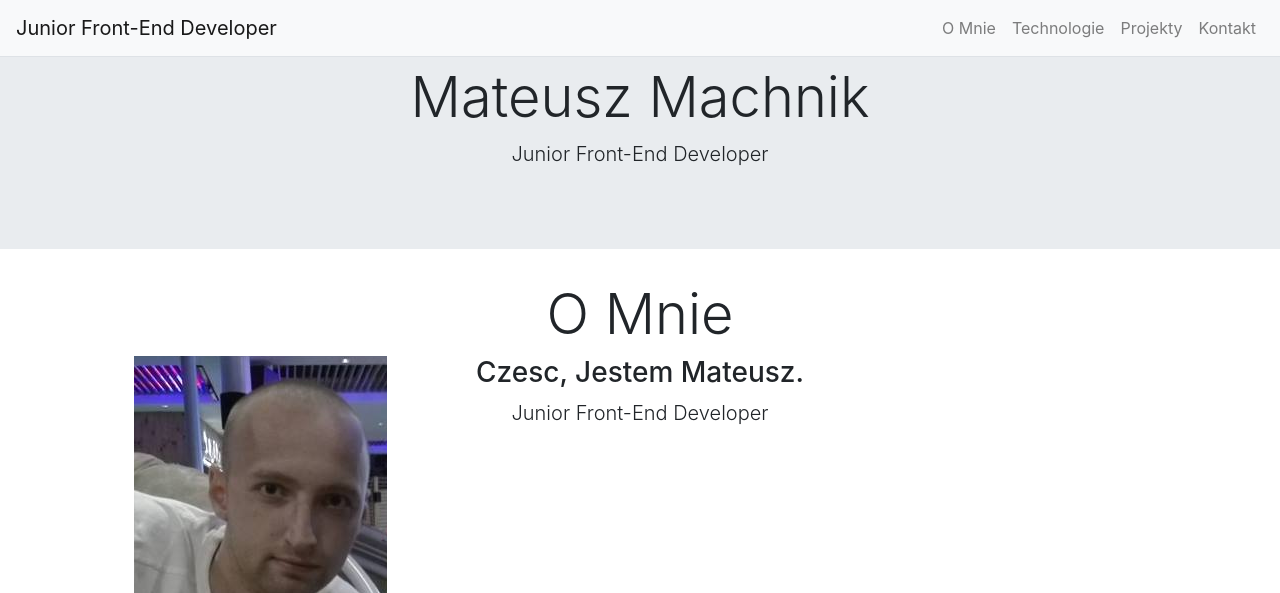
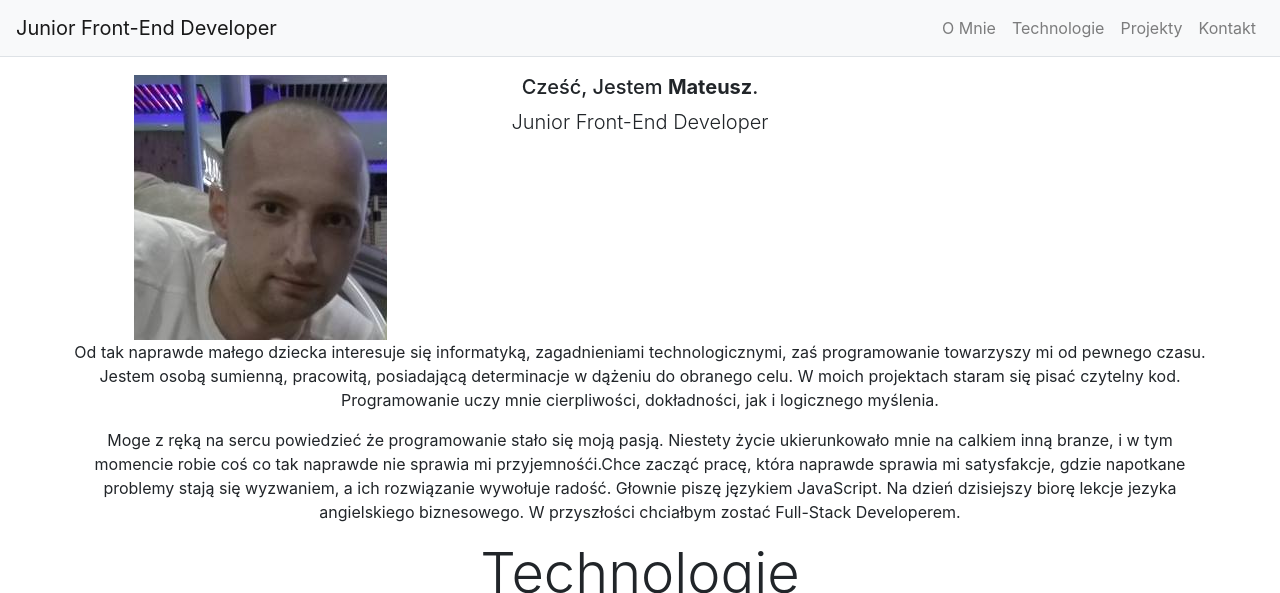
Before and after one commit to Vuzeta/Portfolio-Solid, a plain HTML site: page index.html in a window 1280 px wide. Shown: the top 593 px of the page. Drawn offline with nearby package versions, Linux system fonts and the light colour scheme.

Commit message:
Update
update

```diff
--- a/index.html
+++ b/index.html
@@ -34,16 +34,6 @@
     </div>
 </nav>
 <!---------------------------------------->
-
-    <!--Jumbotron Section-->
-
-<div class="jumbotron jumbotron-fluid">
-    <div class="container text-center">
-        <h1 class="display-4">Mateusz Machnik</h1>
-        <p class="lead">Junior Front-End Developer</p>
-    </div>
-</div>
-<!---------------------------------------->
 <div class="container"> <!--START CONTAINER-->
     <!--ABOUT-->
 <section id="about">
@@ -53,9 +43,10 @@
             <img src="img/photo1.png">
         </div>
         <div class="col-lg-4 col-sm-6 col-xs-12">
-            <h3>Czesc, Jestem Mateusz.</h3>
+            <h5>Cześć, Jestem <strong>Mateusz</strong>.</h5>
             <p class="lead">Junior Front-End Developer</p>
         </div>
+        <div class="row text-center">
         <div class="col-lg-12 col-sm-12 col-xs-12">
             <p>Od tak naprawde małego dziecka interesuje się informatyką, zagadnieniami technologicznymi,
                 zaś programowanie towarzyszy mi od pewnego czasu.
@@ -64,6 +55,8 @@
                 Programowanie uczy mnie cierpliwości, dokładności, jak i
                 logicznego myślenia.
             </p>
+        </div>
+            <div class="col-lg-12 col-sm-12 col-xs-12">
             <p> Moge z ręką na sercu powiedzieć że programowanie stało się moją pasją.
                 Niestety życie ukierunkowało mnie na calkiem inną branze, i w tym momencie robie coś co tak
                 naprawde nie sprawia mi przyjemnośći.Chce zacząć pracę, która naprawde sprawia mi satysfakcje,
@@ -72,6 +65,7 @@
                 Na dzień dzisiejszy biorę lekcje jezyka angielskiego biznesowego.
                 W przyszłości chciałbym zostać Full-Stack Developerem.
             </p>
+        </div>
         </div>
     </div>
 </section>
```
